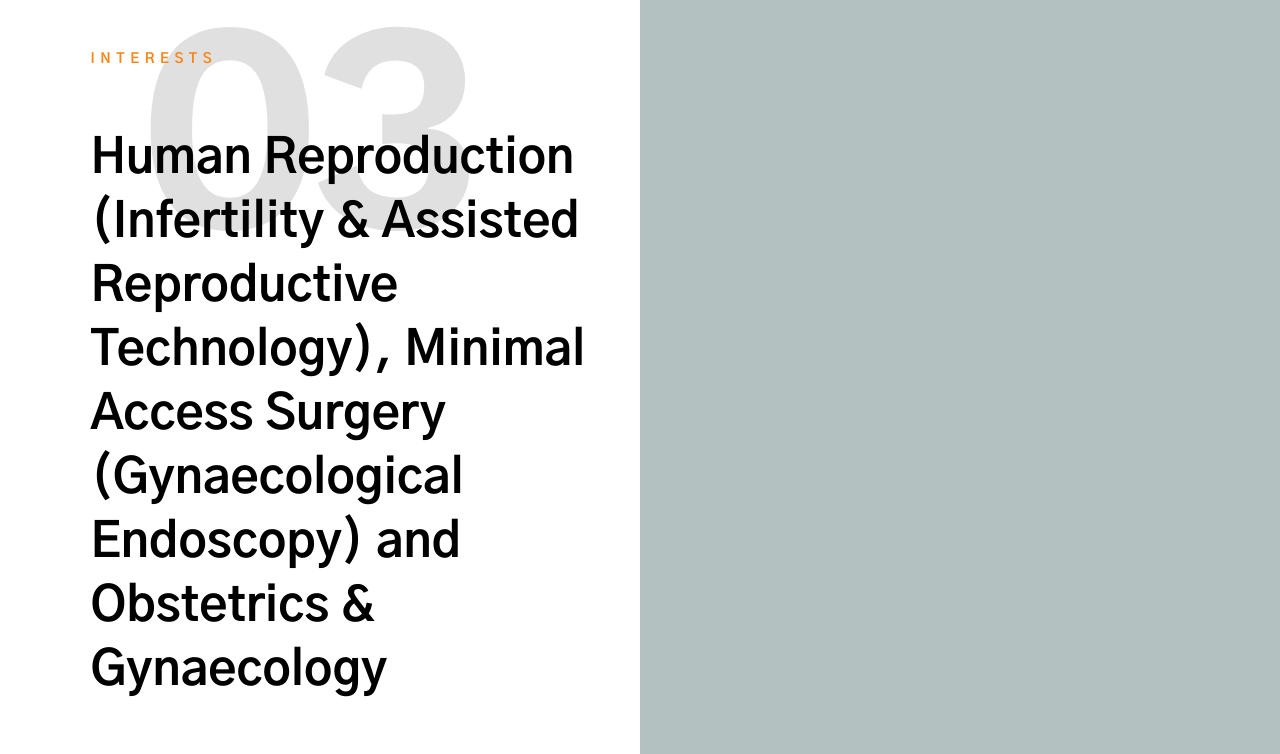
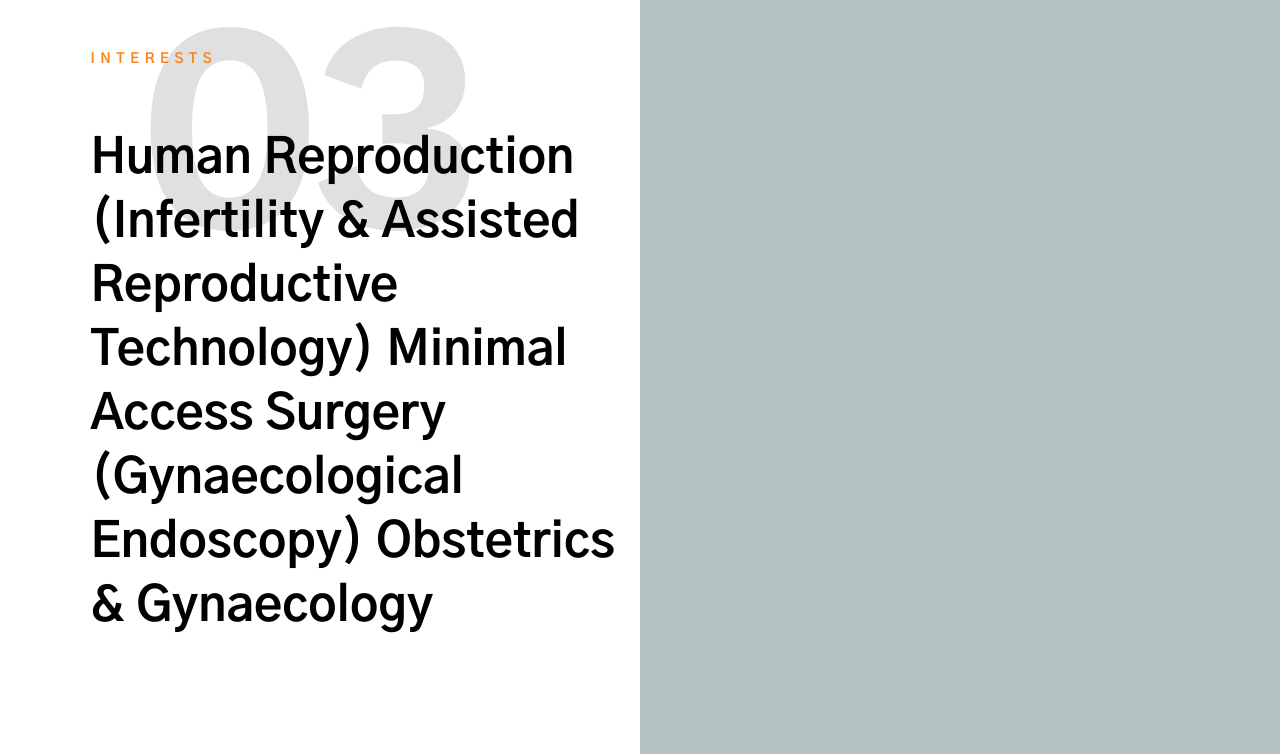
Before and after one commit to Solbits/471-Group-Project, a plain HTML site: page index.html in a window 1280 px wide. Shown: the part 5290-6044 px from the top of the page. Drawn offline with nearby package versions, Linux system fonts and the light colour scheme.

Commit message:
Update index.html

```diff
--- a/index.html
+++ b/index.html
@@ -275,7 +275,6 @@
                 with over 170 journal articles, 90 of which are listed
                 in PubMed. His work has garnered over 3,500 citations,
                 reflecting his significant impact in the field.
-                Cras sagittis. Praesent egestas tristique nibh.
                 </p>
             </div> <!-- end  s-services--leftcol -->
 
@@ -376,7 +375,11 @@
                 <div class="section-intro" data-num="03" data-aos="fade-up">
                     <h3 class="subhead">Interests</h3>
                     <h1 class="display-1">
-                        Human Reproduction (Infertility & Assisted Reproductive Technology), Minimal Access Surgery (Gynaecological Endoscopy) and Obstetrics & Gynaecology
+                        Human Reproduction (Infertility & Assisted Reproductive Technology)
+
+                        Minimal Access Surgery (Gynaecological Endoscopy)
+
+                        Obstetrics & Gynaecology
                     </h1>
                 </div>
             </div>
```
